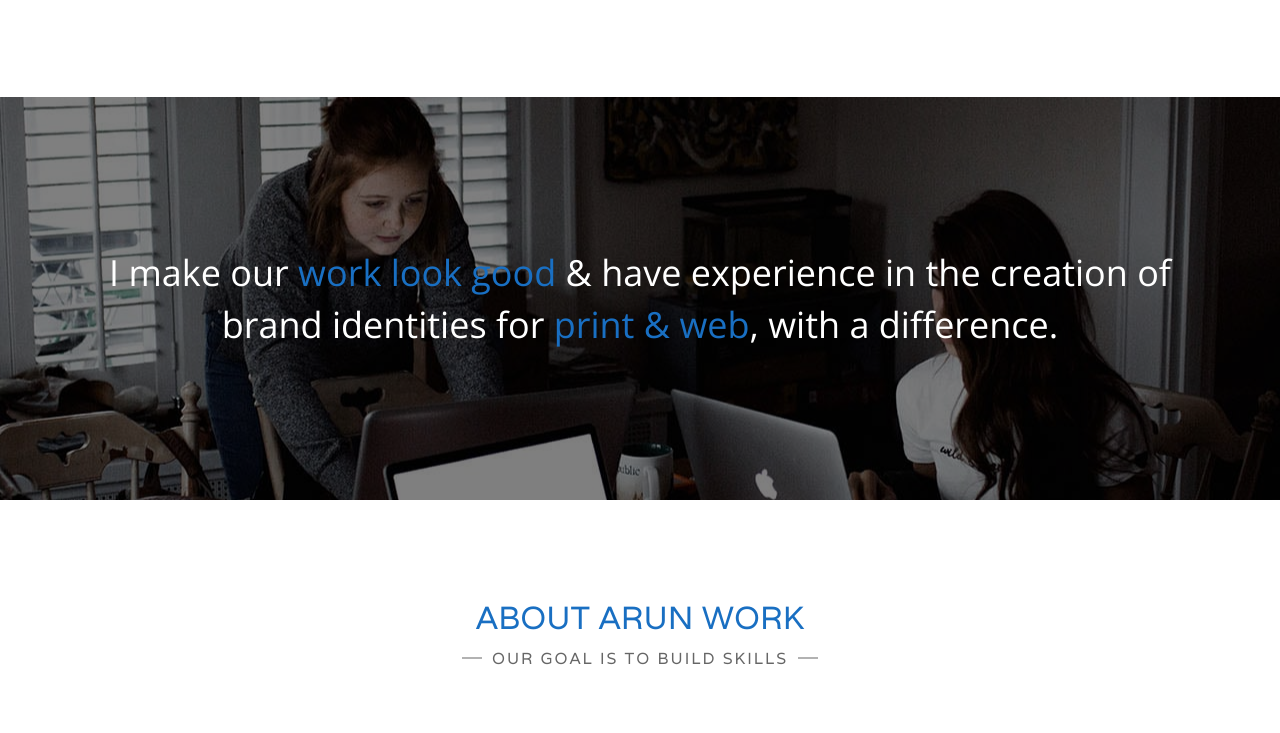
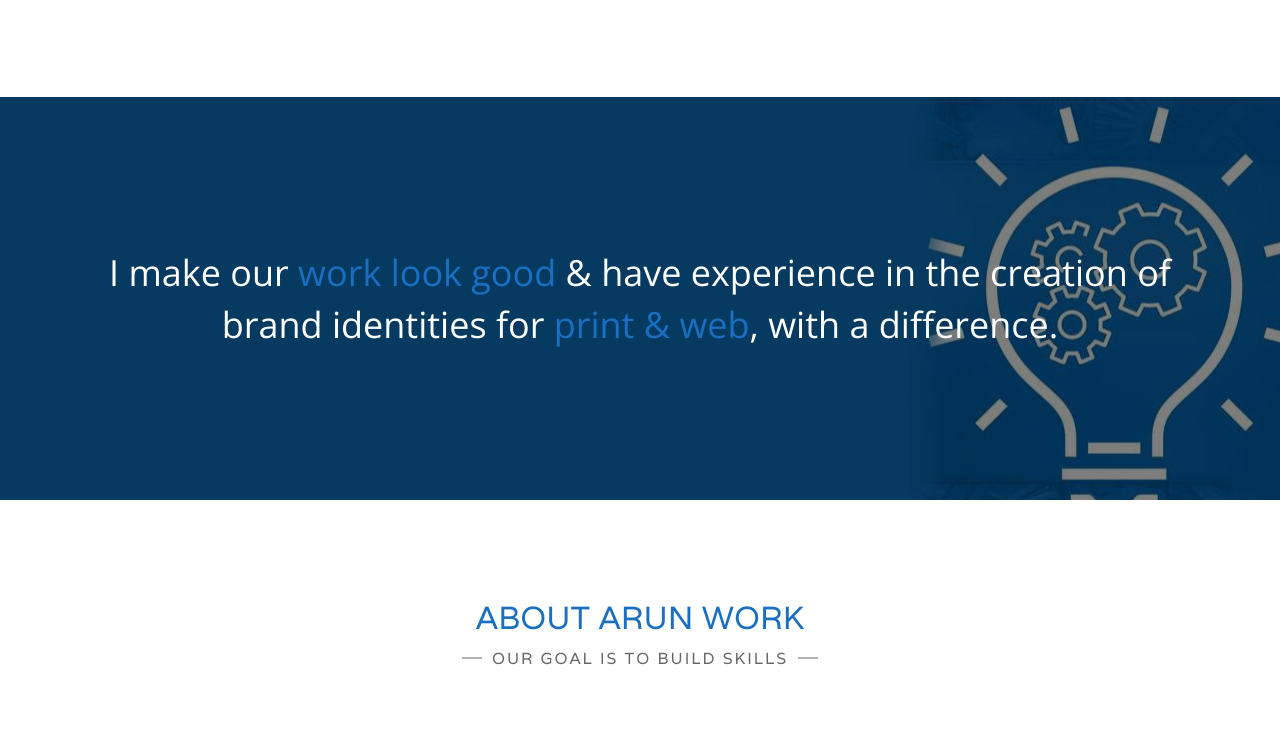
Before and after one commit to aruneasonny83/aruneasonny83.github.io, a plain HTML site: page index.html in a window 1280 px wide. Shown: the part 1477-2210 px from the top of the page. Drawn offline with nearby package versions, Linux system fonts and the light colour scheme.

Commit message:
Update style.css
zsfdxgchvbkjnk

```diff
--- a/assets/css/style.css
+++ b/assets/css/style.css
@@ -2036,7 +2036,7 @@ html, body {
 
 /* Sections background: Quote */
 .section-quote {
-  background: url(../img/quote.jpg) center no-repeat fixed;
+  background: url(../img/key.jpg) center no-repeat fixed;
 }
 
 .section-quote p {
```
